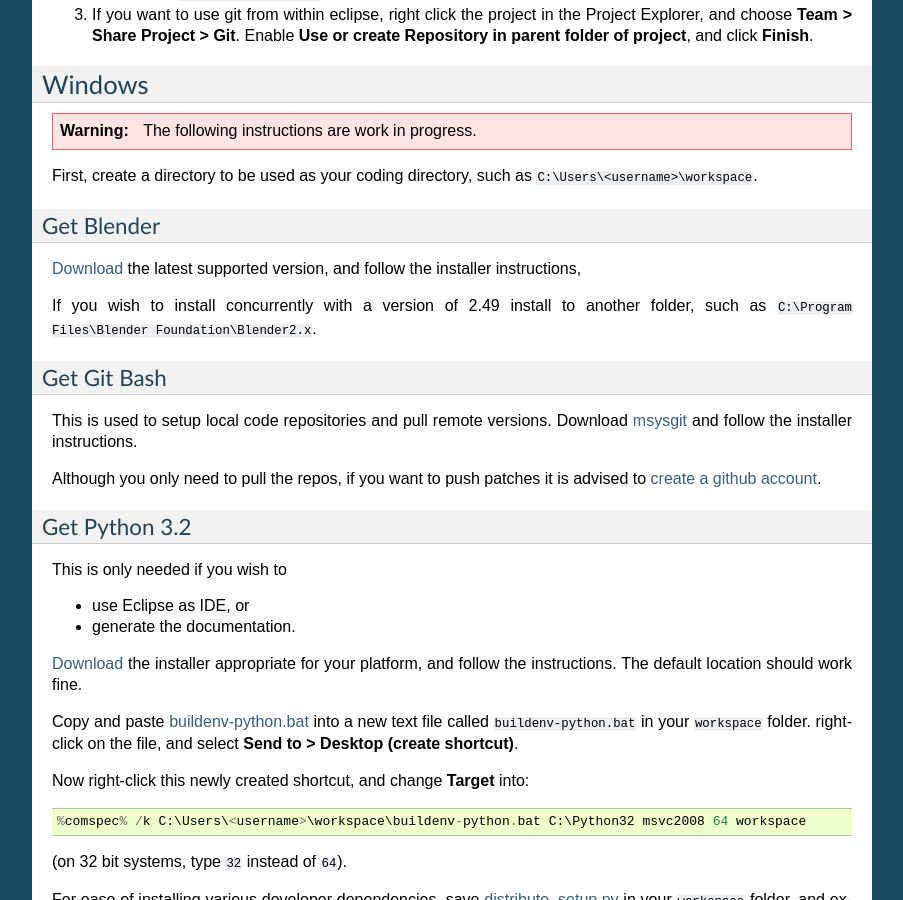
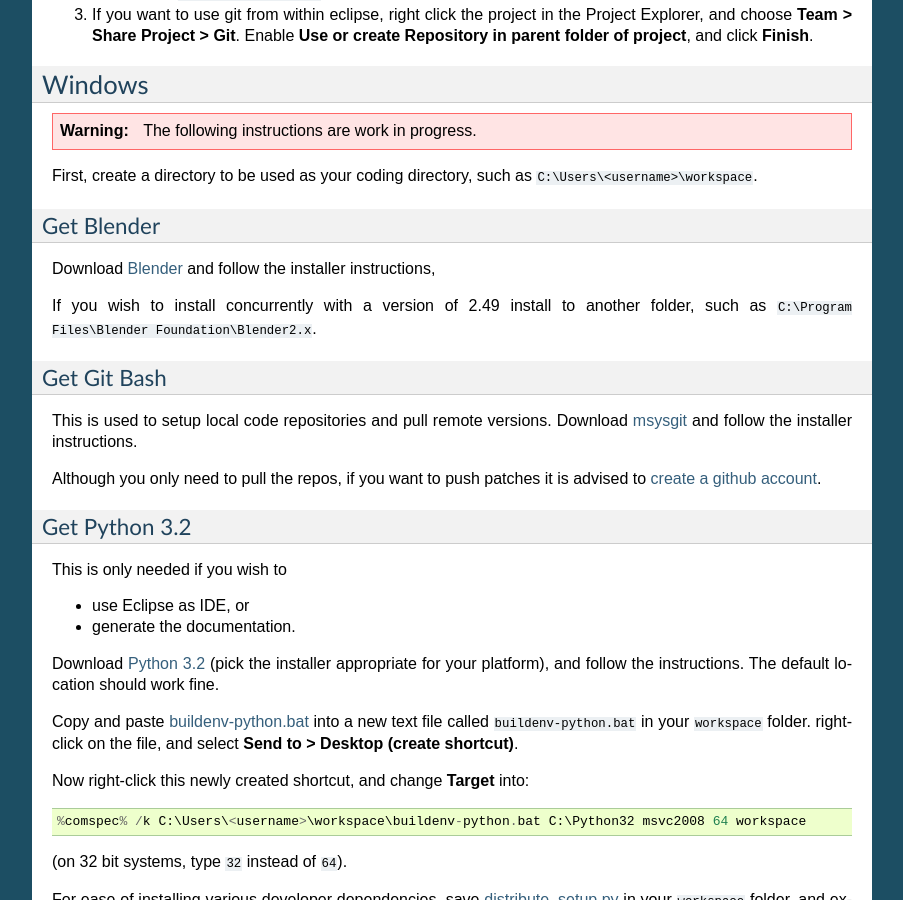
Before and after one commit to niftools/blender_niftools_addon, a Sphinx documentation site: the page built from docs/development/index.rst, in a window 1280 px wide and 900 px high, scrolled down 2392 px. Shown: the whole window, without its empty margins (198-1101 px from the left). Built offline with Sphinx 7.4.7, drawn with Linux system fonts in a browser that asks for light colours; formulas are drawn with MathJax 3; some of the changed text lies outside the part shown.

Commit message:
A few small documentation fixes.

```diff
--- a/docs/development/index.rst
+++ b/docs/development/index.rst
@@ -171,9 +171,8 @@ First, create a directory to be used as your coding directory, such as
 Get Blender
 -----------
 
-`Download <http://www.blender.org/download/get-blender/>`_
-the latest supported version, and
-follow the installer instructions,
+Download `Blender <http://www.blender.org/download/get-blender/>`_
+and follow the installer instructions,
 
 If you wish to install concurrently with a version of 2.49 install to
 another folder, such as
@@ -197,8 +196,8 @@ This is only needed if you wish to
 
 * generate the documentation.
 
-`Download <http://www.python.org/download/releases/3.2.2/>`_ the
-installer appropriate for your platform, and
+Download `Python 3.2 <http://www.python.org/download/releases/3.2.2/>`_ (pick the
+installer appropriate for your platform), and
 follow the instructions. The default location should work fine.
 
 Copy and paste `buildenv-python.bat <https://gist.github.com/1254859>`_
@@ -296,7 +295,7 @@ EGit
 `EGit <http://eclipse.org/egit/>`_
 is an Eclipse plugin to perform git actions from within Eclipse.
 
-1. Go to: **Help > Install New Software > Add... **
+1. Go to: **Help > Install New Software > Add...**
 
 2. Under **Work with**, select **Indigo**.
 
```
